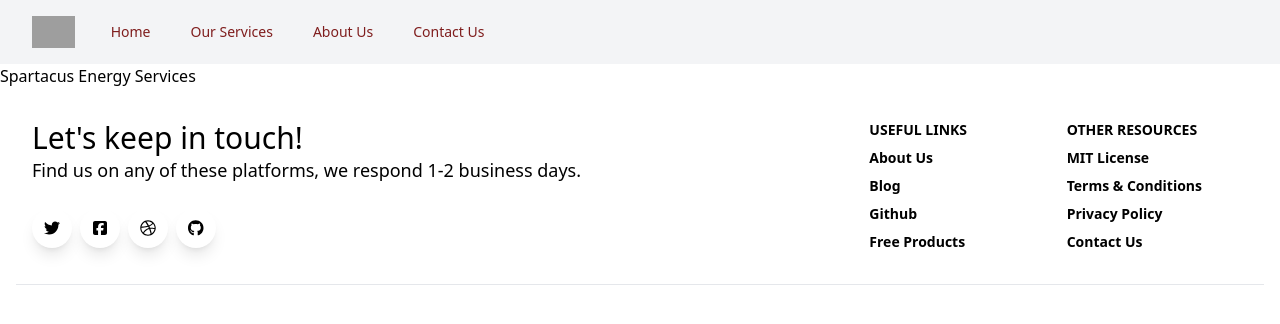
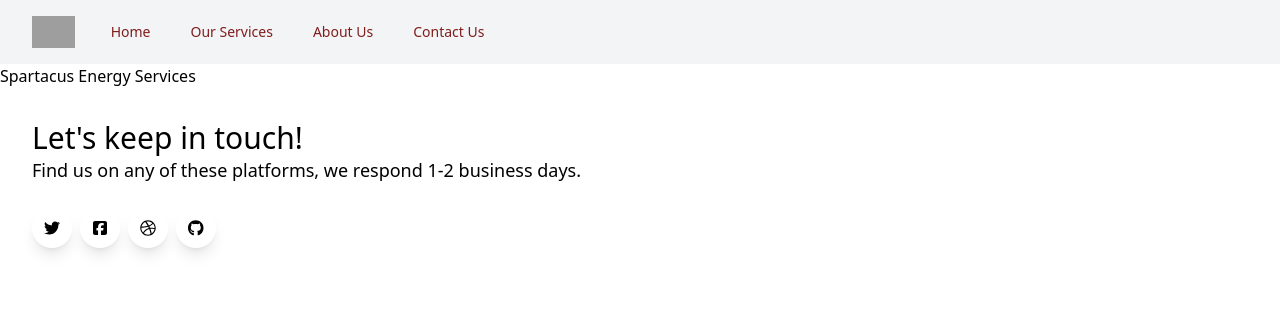
Before and after one commit to michaelproscia/SpartacusEnergyServices, a React (Vite) app: page / in a window 1280 px wide. Shown: the top 324 px of the page. Built offline with nearby package versions, Linux system fonts and the light colour scheme; grey boxes are pictures that could not be loaded.

Commit message:
footer update

```diff
--- a/src/components/Footer.jsx
+++ b/src/components/Footer.jsx
@@ -45,90 +45,7 @@
               </button>
             </div>
           </div>
-          <div className="w-full lg:w-6/12 px-4">
-            <div className="flex flex-wrap items-top mb-6">
-              <div className="w-full lg:w-4/12 px-4 ml-auto">
-                <span className="block uppercase text-blueGray-500 text-sm font-semibold mb-2">
-                  Useful Links
-                </span>
-                <ul className="list-unstyled">
-                  <li>
-                    <a
-                      className="text-blueGray-600 hover:text-blueGray-800 font-semibold block pb-2 text-sm"
-                      href="https://www.creative-tim.com/presentation?ref=njs-profile"
-                    >
-                      About Us
-                    </a>
-                  </li>
-                  <li>
-                    <a
-                      className="text-blueGray-600 hover:text-blueGray-800 font-semibold block pb-2 text-sm"
-                      href="https://blog.creative-tim.com?ref=njs-profile"
-                    >
-                      Blog
-                    </a>
-                  </li>
-                  <li>
-                    <a
-                      className="text-blueGray-600 hover:text-blueGray-800 font-semibold block pb-2 text-sm"
-                      href="https://www.github.com/creativetimofficial?ref=njs-profile"
-                    >
-                      Github
-                    </a>
-                  </li>
-                  <li>
-                    <a
-                      className="text-blueGray-600 hover:text-blueGray-800 font-semibold block pb-2 text-sm"
-                      href="https://www.creative-tim.com/bootstrap-themes/free?ref=njs-profile"
-                    >
-                      Free Products
-                    </a>
-                  </li>
-                </ul>
-              </div>
-              <div className="w-full lg:w-4/12 px-4">
-                <span className="block uppercase text-blueGray-500 text-sm font-semibold mb-2">
-                  Other Resources
-                </span>
-                <ul className="list-unstyled">
-                  <li>
-                    <a
-                      className="text-blueGray-600 hover:text-blueGray-800 font-semibold block pb-2 text-sm"
-                      href="https://github.com/creativetimofficial/notus-js/blob/main/LICENSE.md?ref=njs-profile"
-                    >
-                      MIT License
-                    </a>
-                  </li>
-                  <li>
-                    <a
-                      className="text-blueGray-600 hover:text-blueGray-800 font-semibold block pb-2 text-sm"
-                      href="https://creative-tim.com/terms?ref=njs-profile"
-                    >
-                      Terms &amp; Conditions
-                    </a>
-                  </li>
-                  <li>
-                    <a
-                      className="text-blueGray-600 hover:text-blueGray-800 font-semibold block pb-2 text-sm"
-                      href="https://creative-tim.com/privacy?ref=njs-profile"
-                    >
-                      Privacy Policy
-                    </a>
-                  </li>
-                  <li>
-                    <a
-                      className="text-blueGray-600 hover:text-blueGray-800 font-semibold block pb-2 text-sm"
-                      href="https://creative-tim.com/contact-us?ref=njs-profile"
-                    >
-                      Contact Us
-                    </a>
-                  </li>
-                </ul>
-              </div>
-            </div>
-          </div>
         </div>
-        <hr classNameName="my-6 border-blueGray-300" />
       </div>
     </footer>
   );
```
